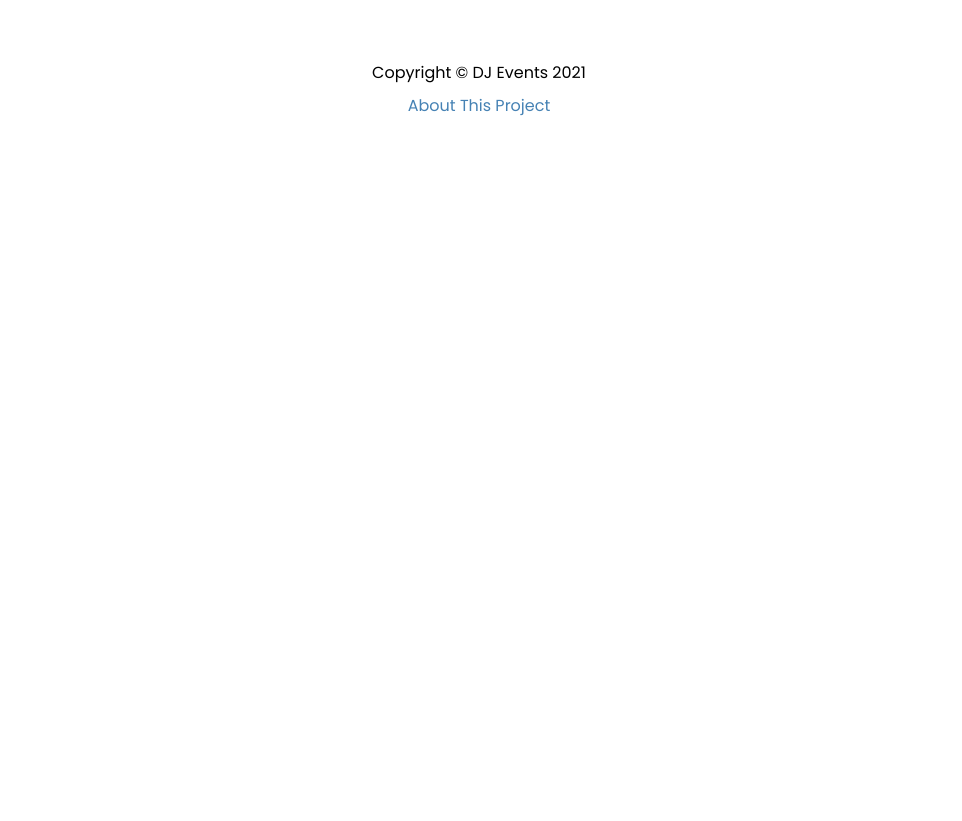
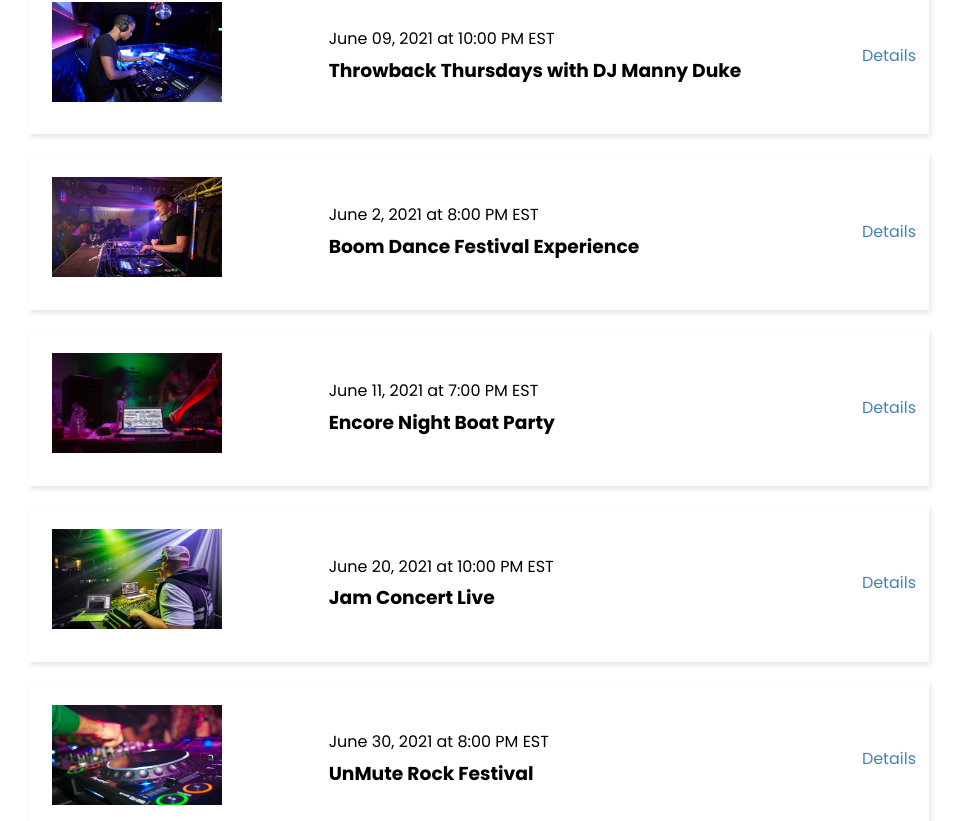
Before and after one commit to faizansayyed/dj-events-nextjs, a Next.js app in the folder dj-events-frontend/: page /events in a window 1280 px wide. Shown: the part 219-1040 px from the top of the page, without its empty margins (161-1123 px from the left). Before the commit the page ends 800 px from the top, so only its background shows below. Built offline with nearby package versions, Linux system fonts and the light colour scheme; no server answers.

Commit message:
mock apis and Fetch events

```diff
--- /dev/null
+++ b/dj-events-frontend/components/EventItem.tsx
@@ -0,0 +1,35 @@
+import Link from "next/link";
+import Image from "next/image";
+import styles from "@/styles/EventItem.module.css";
+import { EventType } from "@/types/types";
+
+interface Props {
+  evt: EventType;
+}
+export default function EventItem({ evt }: Props) {
+  return (
+    <div className={styles.event}>
+      <div className={styles.img}>
+        <Image
+          src={evt.image ? evt.image : ("/images/event-default.png" as any)}
+          alt={evt.name as any}
+          width={170}
+          height={100}
+        />
+      </div>
+
+      <div className={styles.info}>
+        <span>
+          {evt.date} at {evt.time}
+        </span>
+        <h3>{evt.name}</h3>
+      </div>
+
+      <div className={styles.link}>
+        <Link href={`/events/${evt.slug}`}>
+        Details
+        </Link>
+      </div>
+    </div>
+  );
+}
--- /dev/null
+++ b/dj-events-frontend/config/index.ts
@@ -0,0 +1,2 @@
+export const API_URL: string =
+  process.env.NEXT_PUBLIC_API_URL || "http://localhost:3000";
--- /dev/null
+++ b/dj-events-frontend/pages/api/events/[slug].js
@@ -0,0 +1,12 @@
+const { events } = require("./data.json");
+
+export default (req, res) => {
+  const evt = events.filter(ev => ev.slug === req.query.slug);
+
+  if (req.method === "GET") {
+    res.status(200).json(evt);
+  } else {
+    res.setHeader("Allow", ["GET"]);
+    res.status(405).json({ message: `Method ${req.method} is not allowed` });
+  }
+};
--- /dev/null
+++ b/dj-events-frontend/pages/api/events/data.json
@@ -0,0 +1,76 @@
+{
+  "events": [
+    {
+      "id": "1",
+      "name": "Throwback Thursdays with DJ Manny Duke",
+      "slug": "throwback-thursdays-with-dj-manny-duke",
+      "venue": "Horizon Club",
+      "address": "919 3rd Ave New York, New York(NY), 10022",
+      "performers": "DJ Manny Duke",
+      "date": "June 09, 2021",
+      "time": "10:00 PM EST",
+      "description": "Featuring deep cuts, party anthems and remixes nostalgic songs from two of the best decades of music with the very best music from the 90's and 2000's",
+      "image": "/images/sample/event1.jpg"
+    },
+    {
+      "id": "2",
+      "name": "Boom Dance Festival Experience",
+      "slug": "boom-dance-festival-experience",
+      "venue": "Blackjacks",
+      "address": "966 Lexington Ave New York, New York(NY), 10021",
+      "performers": "DJ LUCK & MC NEAT, NICKY BLACKMARKET, DJ NICKY BLACKMARKET, RATPACK",
+      "date": "June 2, 2021",
+      "time": "8:00 PM EST",
+      "description": "It's looking more and more like we will be seeing events return in the summer! To celebrate this we are arranging a festival experience to say good bye to lock down! We will also be celebrating the fact Zoom Dance is one year old!",
+      "image": "/images/sample/event2.jpg"
+    },
+    {
+      "id": "3",
+      "name": "Encore Night Boat Party",
+      "slug": "encore-night-boat-party",
+      "venue": "Encore",
+      "address": "675 Water St New York, New York(NY), 10002",
+      "performers": "Bad Boy Bill",
+      "date": "June 11, 2021",
+      "time": "7:00 PM EST",
+      "description": "Who is ready to party? I mean in the middle of the water, a boat with good music and drinks. If thats you then you have made it to the right place.",
+      "image": "/images/sample/event3.jpg"
+    },
+    {
+      "id": "4",
+      "name": "Jam Concert Live",
+      "slug": "jam-concert-live",
+      "venue": "Club Ozone",
+      "address": "70 W 115th St New York, New York(NY), 10026",
+      "performers": "DJ RNB",
+      "date": "June 20, 2021",
+      "time": "10:00 PM EST",
+      "description": "The most diverse dj on the east coast, DJ RNB team up once again to bring you the next installment in the high energy, Jam Concert Live series!",
+      "image": "/images/sample/event4.jpg"
+    },
+    {
+      "id": "5",
+      "name": "UnMute Rock Festival",
+      "slug": "unmute-rock-festival",
+      "venue": "Studio 54",
+      "address": "55 La Salle St #12K New York, New York(NY), 10027",
+      "performers": "Big Wednesday, Black Pyre, Calling Apollo",
+      "date": "June 30, 2021",
+      "time": "8:00 PM EST",
+      "description": "With bands from around the UK ready to send the roof into orbit, get ready for the loudest Welsh festival: the inaugural UnMute 2021.",
+      "image": "/images/sample/event5.jpg"
+    },
+    {
+      "id": "6",
+      "name": "Soul Kitchen Party",
+      "slug": "soul-kitchen-party",
+      "venue": "Onyx Club",
+      "address": "60 Gramercy Park N #2 New York, New York(NY), 10010",
+      "performers": "A-Trak, Nightmares on Wax, Rakim, Jay Electronica",
+      "date": "July 2, 2021",
+      "time": "8:00 PM EST",
+      "description": "Dope party which features Hip Hop legends, emerging artists and world-class turntablists",
+      "image": "/images/sample/event6.jpg"
+    }
+  ]
+}
--- /dev/null
+++ b/dj-events-frontend/pages/api/events/index.js
@@ -0,0 +1,10 @@
+const { events } = require("./data.json");
+
+export default (req, res) => {
+  if (req.method === "GET") {
+    res.status(200).json(events);
+  } else {
+    res.setHeader("Allow", ["GET"]);
+    res.status(405).json({ message: `Method ${req.method} is not allowed` });
+  }
+};
--- a/dj-events-frontend/pages/events/index.tsx
+++ b/dj-events-frontend/pages/events/index.tsx
@@ -1,9 +1,31 @@
 import Layout from "@/components/Layout";
+import EventItem from "@/components/EventItem";
+import { API_URL } from "@/config/index";
+import { EventType } from "@/types/types";
 
-export default function EventsPage() {
+interface Props {
+  events: EventType[];
+}
+
+export default function EventsPage({ events }: Props) {
   return (
     <Layout>
-      <h1>My Events</h1>
+      <h1>Events</h1>
+      {events.length === 0 && <h3>No events to show</h3>}
+
+      {events.map((evt: EventType) => (
+        <EventItem key={evt.id + ""} evt={evt} />
+      ))}
     </Layout>
   );
 }
+
+export async function getStaticProps() {
+  const res = await fetch(`${API_URL}/api/events`);
+  const events = await res.json();
+
+  return {
+    props: { events },
+    revalidate: 1
+  };
+}
--- /dev/null
+++ b/dj-events-frontend/styles/EventItem.module.css
@@ -0,0 +1,28 @@
+.event {
+  display: flex;
+  justify-content: space-between;
+  align-items: center;
+  margin: 20px 0;
+  padding: 13px;
+  box-shadow: 2px 3px 5px rgba(0, 0, 0, 0.1);
+}
+
+.img {
+  flex: 1;
+  margin: 10px;
+}
+
+.info {
+  flex: 2;
+}
+
+@media (max-width: 600px) {
+  .event {
+    flex-direction: column;
+    text-align: center;
+  }
+
+  .info {
+    margin-bottom: 20px;
+  }
+}
--- /dev/null
+++ b/dj-events-frontend/types/next-image.d.ts
@@ -0,0 +1,6 @@
+export declare module "next/image" {
+  interface ImageProps {
+    src: String;
+    alt: String;
+  }
+}
--- /dev/null
+++ b/dj-events-frontend/types/types.ts
@@ -0,0 +1,12 @@
+export interface EventType {
+  id: Number;
+  name: String;
+  slug: String;
+  venue: String;
+  address: String;
+  performers: String;
+  date: String;
+  time: String;
+  description: String;
+  image: String;
+}
```
Also changed, not shown: dj-events-frontend/pages/index.tsx (+26 -2 lines), dj-events-frontend/components/Showcase.tsx (renamed from dj-events-frontend/components/Showcase.js), 1 other file (tests, documents, lock files or other folders).
